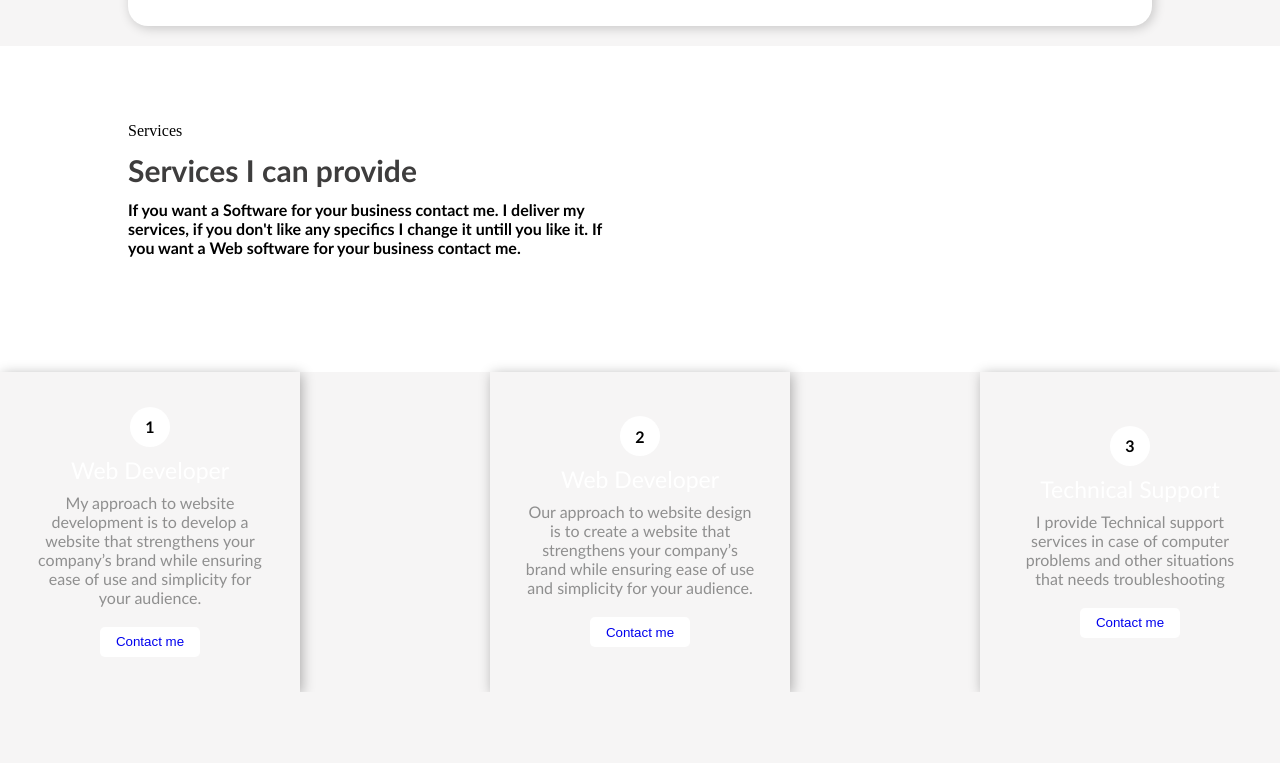
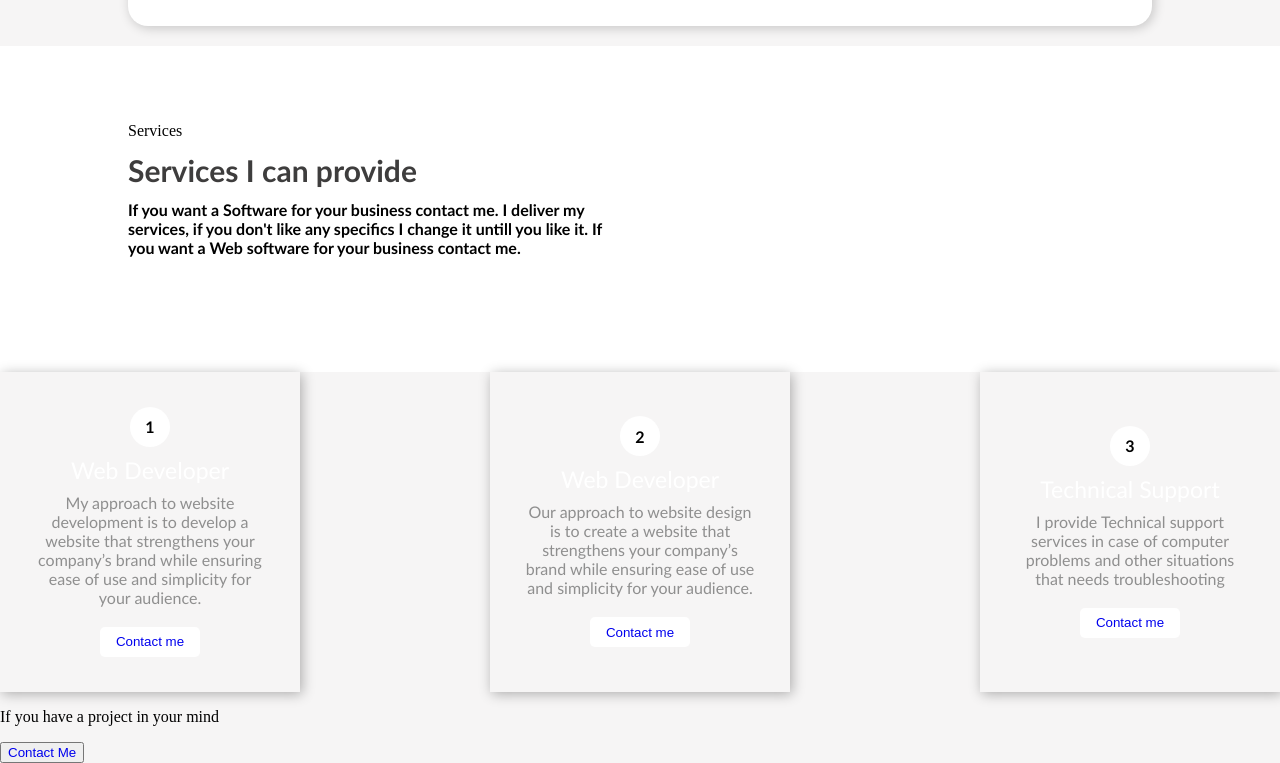
Before and after one commit to Odile078/Portofolio, a plain HTML site: page index.html in a window 1280 px wide. Shown: the part 1102-1865 px from the top of the page. Before the commit the page ends 1794 px from the top, so only its background shows below. Drawn offline with Linux system fonts and the light colour scheme.

Commit message:
Added an invitation section.

```diff
--- a/index.html
+++ b/index.html
@@ -85,6 +85,13 @@
 
         </div>
     </section>
+    <section>
+        <div class="contact-me">
+            <p>If you have a project in your mind</p>
+            <button><a href="#contact">Contact Me</a> </button>
+
+        </div>
+    </section>
 
     <footer>
 
```
